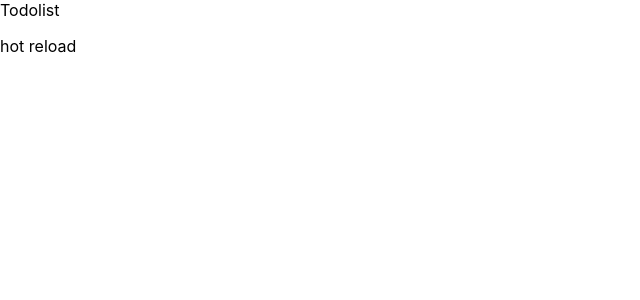
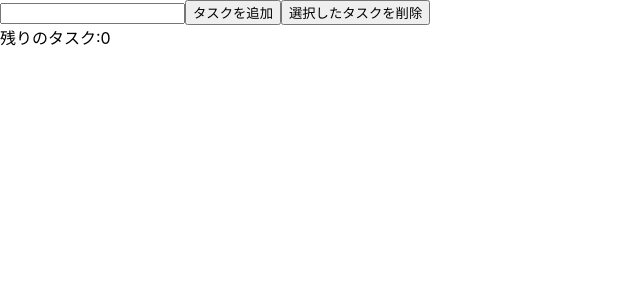
Before and after one commit to enya1341/Todolist_React-Type, a React (Create React App) app: page / in a window 1280 px wide. Shown: the top 300 px of the page, without its empty margins (0-640 px from the left). Built offline with nearby package versions, Linux system fonts and the light colour scheme.

Commit message:
TODOリスト。タスクの追加まで実装

```diff
--- a/package.json
+++ b/package.json
@@ -13,6 +13,7 @@
     "react": "^18.2.0",
     "react-dom": "^18.2.0",
     "react-scripts": "5.0.1",
+    "uuid": "^9.0.0",
     "web-vitals": "^2.1.4"
   },
   "scripts": {
@@ -40,6 +41,7 @@
     ]
   },
   "devDependencies": {
+    "@types/uuid": "^9.0.0",
     "@typescript-eslint/eslint-plugin": "^5.48.1",
     "eslint": "^8.31.0",
     "eslint-config-prettier": "^8.6.0",
--- a/src/Todolist.tsx
+++ b/src/Todolist.tsx
@@ -1,8 +1,11 @@
 import "./Todolist.css";
-import React from 'react'
+import Todo from "./todo";
+import React from 'react';
 
-const Todolist: React.FunctionComponent = () => {
-  return <div>Todolist</div>;
+export const Todolist: React.FC<any> = ({ todos, toggleTodo }) => {
+  return todos.map((todo: any) => (
+    <Todo todo={todo} toggleTodo={toggleTodo} key={todo.id} />
+  ));
 };
 
 export default Todolist
--- a/src/app.tsx
+++ b/src/app.tsx
@@ -1,11 +1,51 @@
 import Todolist from "./Todolist"
-import React from "react";
+import React, { useState, useRef } from "react";
+import { v4 as uuidv4 } from "uuid";
 
 const App: React.FC = () => {
+  interface todoObj {
+    id: number
+    name: string
+    completed: boolean
+  }
+  const [todos, setTodos] = useState<todoObj[]>([]);
+  const todoNameRef = useRef<HTMLInputElement>(null);
+  const handleAddTodo: React.FC = () => {
+    setTodos((prevTodos: any) => {
+      if (todoNameRef.current !== null) {
+        const todoName: string = todoNameRef.current.value;
+        todoNameRef.current.value = "";
+        return [
+          ...prevTodos,
+          { id: uuidv4(), name: todoName, completed: false },
+        ];
+      } else {
+        const todoName: null= null;
+        return [
+          ...prevTodos,
+          { id: uuidv4(), name: todoName, completed: false },
+        ];
+      }
+    });
+    return <></>;
+  };
+
+  const toggleTodo: any = (id:number) => {
+    const newTodos = [...todos];
+    const todo = newTodos.find((todo) => todo.id === id);
+    if (todo!==undefined) {
+      todo.completed = !todo.completed;
+    }
+    setTodos(newTodos)
+  };
+
   return (
     <div>
-      <Todolist />
-      <p>hot reload</p>
+      <Todolist todos={todos} toggleTodo={toggleTodo} />
+      <input type="text" ref={todoNameRef} />
+      <button onClick={handleAddTodo}>タスクを追加</button>
+      <button>選択したタスクを削除</button>
+      <div>残りのタスク:0</div>
     </div>
   );
 };
--- a/src/index.tsx
+++ b/src/index.tsx
@@ -1,10 +1,7 @@
 import React from "react";
-import ReactDOM from "react-dom";
+import { createRoot } from 'react-dom/client';
 import App from "./app";
 
-ReactDOM.render(
-  <React.StrictMode>
-    <App />
-  </React.StrictMode>,
-  document.getElementById("root")
-);
+ const container = document.getElementById("root") as HTMLElement;
+ const root = createRoot(container);
+ root.render(<App />);
--- /dev/null
+++ b/src/todo.tsx
@@ -0,0 +1,21 @@
+import "./Todolist.css";
+import React from "react";
+
+export const TodoBlock: React.FC<any> = ({ todo, toggleTodo }) => {
+
+  const handleToggleTodo: React.FC = () => {
+    toggleTodo(todo.id);
+    return <></>
+  };
+
+  return (
+    <div>
+      <label>
+        <input type="checkbox" checked={todo.completed} onChange={handleToggleTodo} readOnly/>
+      </label>
+      {todo.name}
+    </div>
+  );
+};
+
+export default TodoBlock;
```
Also changed, not shown: 1 other file (tests, documents, lock files or other folders).
